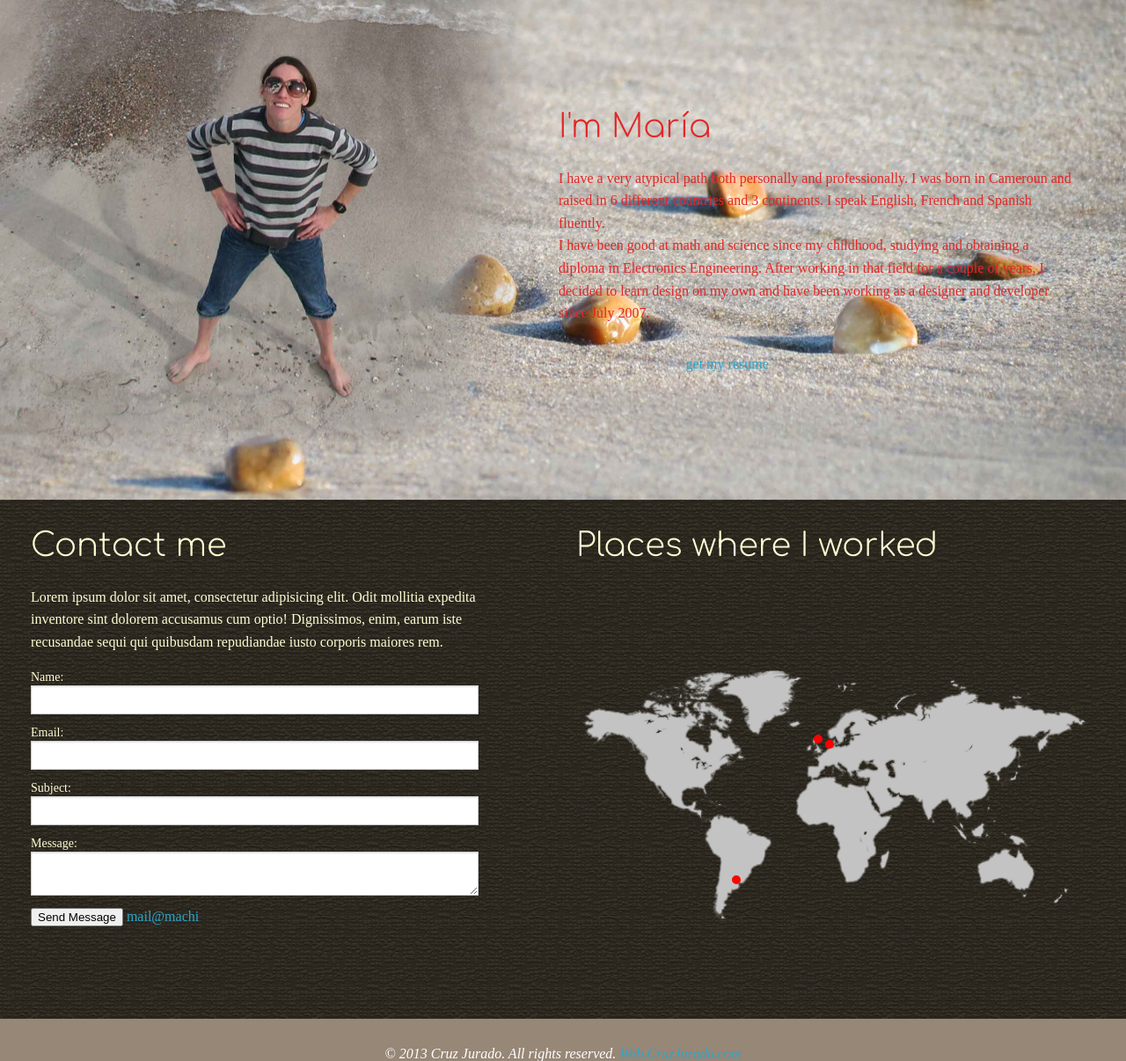
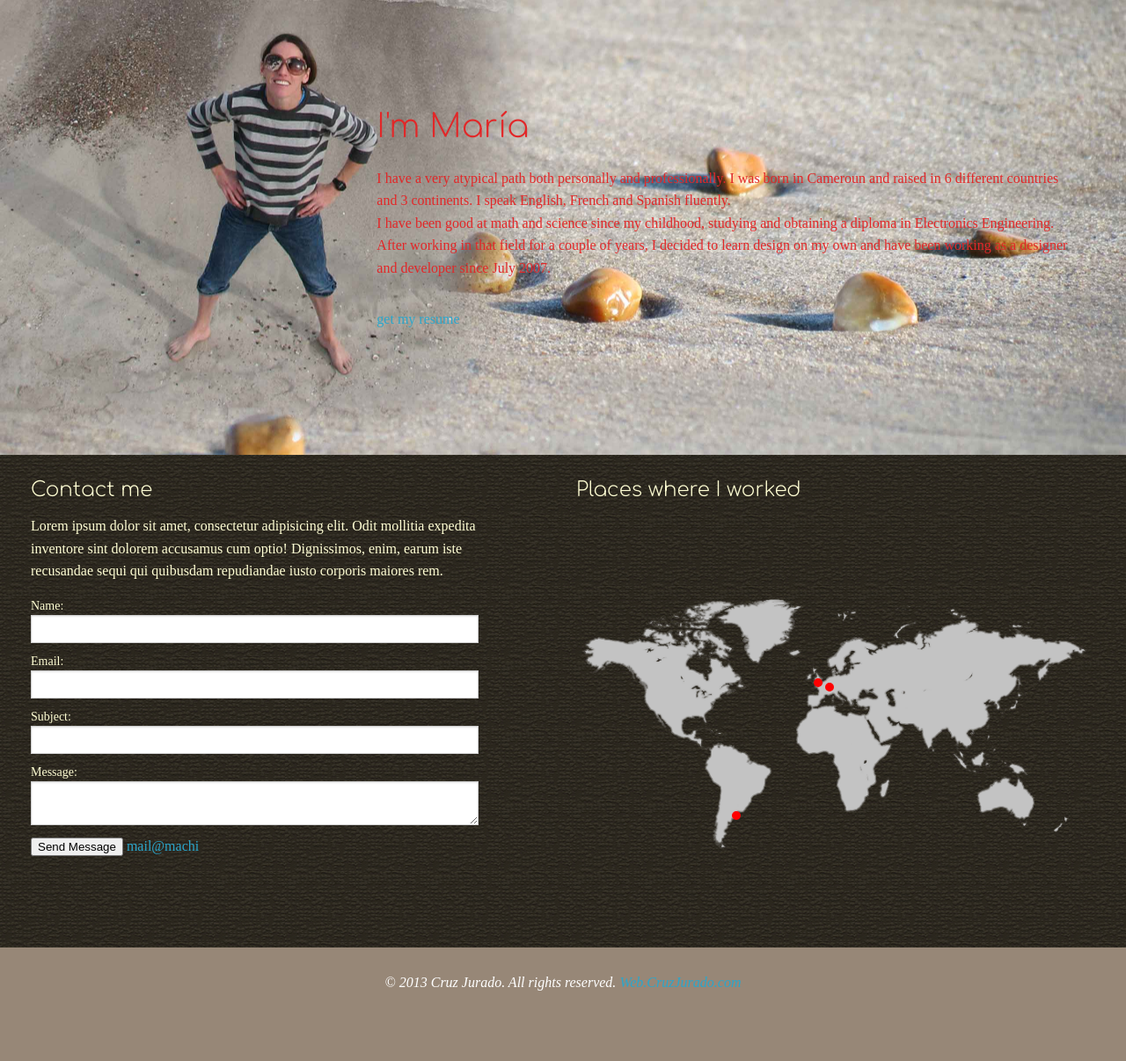
Before and after one commit to Zurc/machi, a PHP site: page /about.php in a window 1280 px wide. Shown: the part 75-1281 px from the top of the page at 88% size. After the commit the page ends 1201 px from the top, so only its background shows below. Run offline with PHP 8.4, Linux system fonts and the light colour scheme; some web fonts are replaced.

Commit message:
large-8 about e indexy h4 contact y places...

```diff
--- a/about.php
+++ b/about.php
@@ -9,12 +9,12 @@ include ('header.php');
 <section>
 	<div class="about-me">
 	<article class="row">
-		<div class="large-6 columns right bmargin-top">
+		<div class="large-8 columns right bmargin-top">
 			<h2>I'm María</h2>
 			<p>I have a very atypical path both personally and professionally. I was born in Cameroun and raised in 6 different countries and 3 continents. I speak English, French and Spanish fluently.
 			<br>I have been good at math and science since my childhood, studying and obtaining a diploma in Electronics Engineering. After working in that field for a couple of years, I decided to learn design on my own and have been working as a designer and developer since July 2007.</p>
 		</div>
-		<div class="large-8 columns right text-center smargin">
+		<div class="large-8 columns right smargin">
 				<a href="#" target="_blank" class="resume">get my resume</a>
 		</div>
 		<!-- <div class="large-4 columns right">
@@ -26,7 +26,7 @@ include ('header.php');
 	<article class="contact-me">
 		<div class="row">
 			<div class="large-6 columns bmargin-top bpadding-right">
-				<h2>Contact me</h2>
+				<h4>Contact me</h4>
 				<p>Lorem ipsum dolor sit amet, consectetur adipisicing elit. Odit mollitia expedita inventore sint dolorem accusamus cum optio! Dignissimos, enim, earum iste recusandae sequi qui quibusdam repudiandae iusto corporis maiores rem.</p>
 				<form action="">
 					<label for="name">Name:</label>
@@ -46,7 +46,7 @@ include ('header.php');
 				</form>
 			</div>
 			<div class="large-6 columns map bmargin-top">
-				<h2>Places where I worked</h2>
+				<h4>Places where I worked</h4>
 				<img src="img/map.png" alt="">
 				<div class="a trans1"></div>
 				<div class="b trans1"></div>
--- a/css/style.css
+++ b/css/style.css
@@ -258,7 +258,7 @@ footer {
 	width: 100%;
 }
 
-.contact-me h2, .contact-me p, label {
+.contact-me h4, .contact-me p, label {
 	color: #fffed4;
 }
 
```
Also changed, not shown: index.php (+1 -23 lines).
